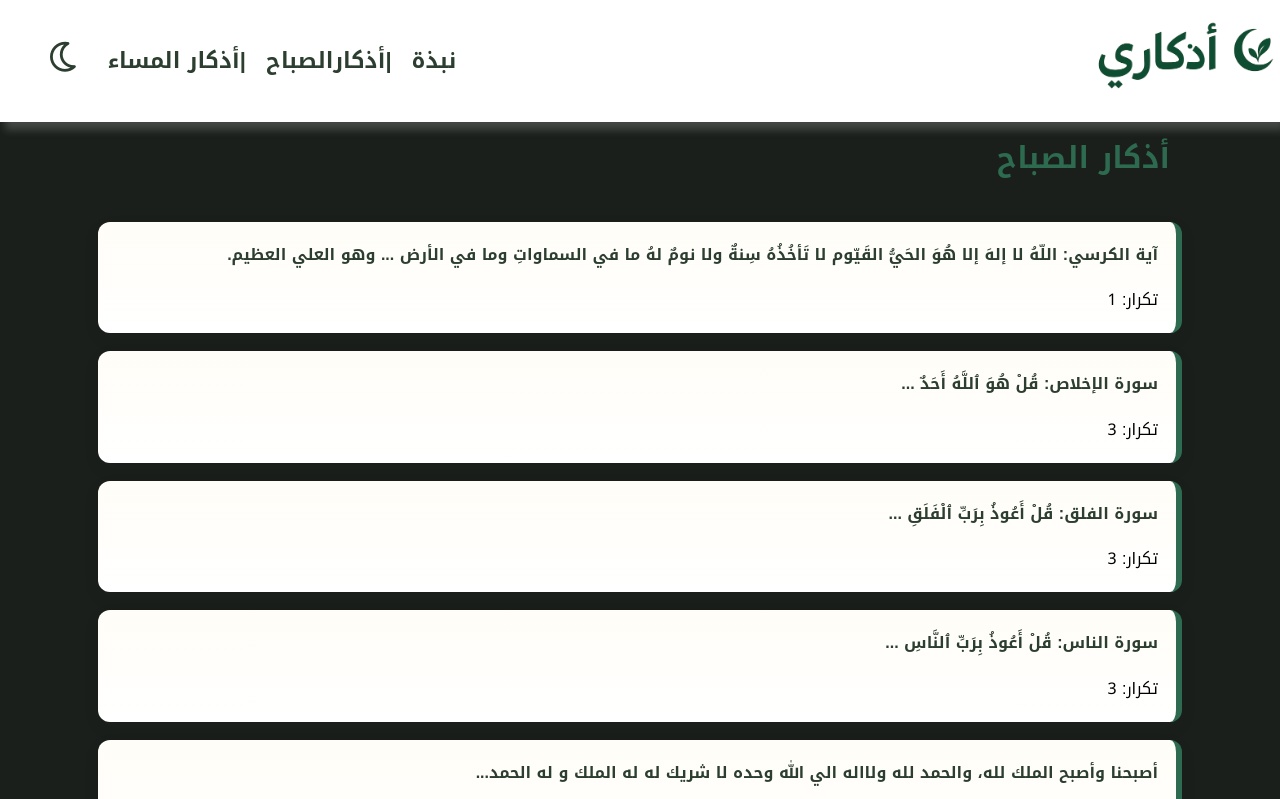
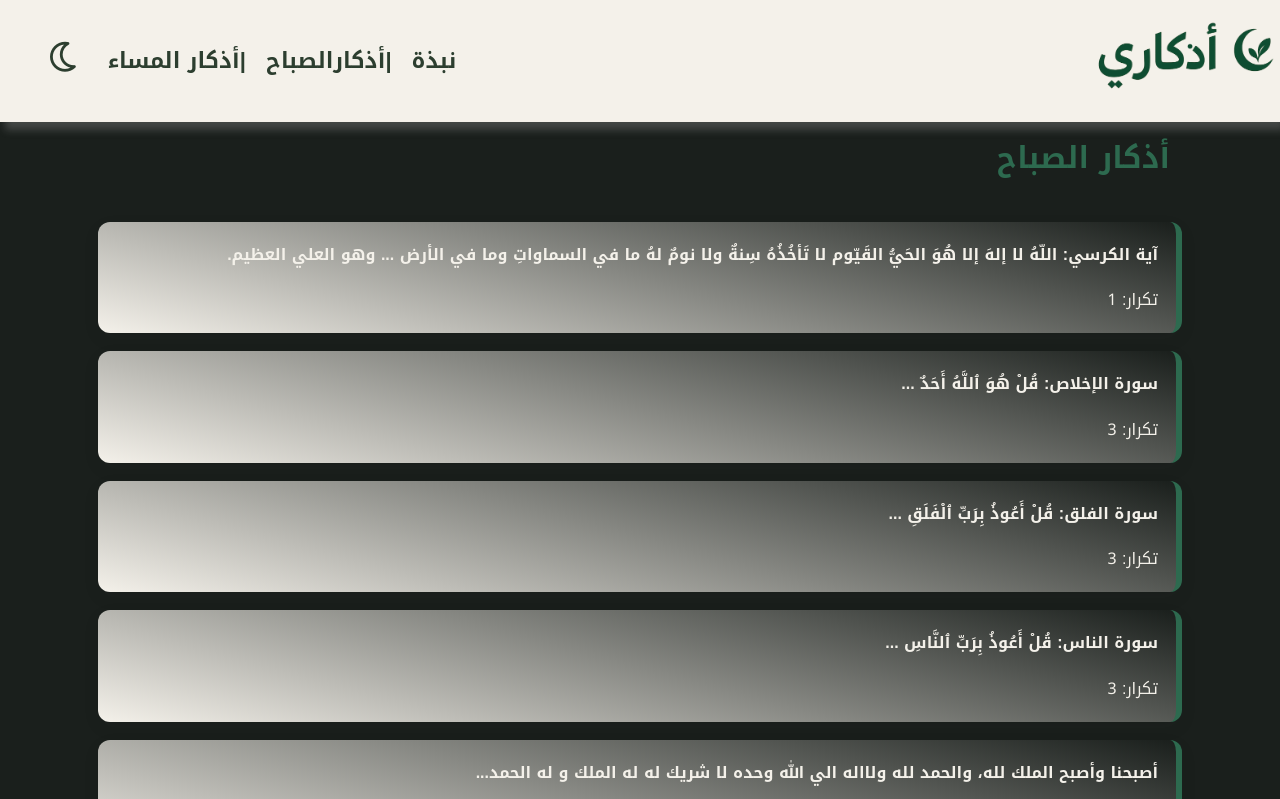
Before and after one commit to ahmedhanymokhtar2011/azkary, a plain HTML site: page index.html in a window 1280 px wide. Both pictures are taken after a click on the icon 68 px from the left and 57 px from the top of the page. Shown: the top 799 px of the page. Drawn offline with Linux system fonts and the light colour scheme.

Commit message:
تعديل جديد على الموقع

```diff
--- a/index.html
+++ b/index.html
@@ -18,7 +18,7 @@
         <ul>
             <li><a href="#"><i onclick="toggleColors()" class="fa-regular fa-moon"></i></a></li>
             <li><a href="#masaa">أذكار المساء<span class="line">|</span></a></li>
-            <li><a href="#masaa">أذكارالصباح<span class="line">|</span></a></li>
+            <li><a href="#sabah">أذكارالصباح<span class="line">|</span></a></li>
             <li><a href="#info">نبذة</a></li>
         </ul>
         </nav>
--- a/main.js
+++ b/main.js
@@ -59,16 +59,7 @@ fetch("adhkar.json")
 
 let body = document.body;
 let isDark = false;// start with light mode
-// change the background color
 
 function toggleColors() {
-  //if it's already dark ,switch back to light
-  if (isDark) {
-    body.style.background = "#f4f1ea";
-  } else {
-    //if it's light ,switch to dark
-        body.style.background = "#1a1f1c";
-  }
-  //flip the state (true <->false)
-  isDark = !isDark;
+  body.classList.toggle("dark");
 }
--- a/style.css
+++ b/style.css
@@ -3,6 +3,7 @@
     margin: 0;
     box-sizing: border-box;
     font-family: "Noto Kufi Arabic",sans-serif;
+    transition: background 0.4s ease, color 0.4s ease;
 }
 
 html {
@@ -21,7 +22,6 @@ html {
 body{
     background: var(--bg);
 }
-
 
 header{
     display: flex;
@@ -71,6 +71,13 @@ nav ul i{
   color: var(--text);
   font-size: 30px;
   padding-right: 20px;
+  transition: 0.3s;
+}
+
+
+nav ul i:hover{
+  color: var(--primary);
+  transform: scale(1.1);
 }
 
 
@@ -173,6 +180,37 @@ line-height: 3;
 }
 
 
+body.dark {
+  background: #1a1f1c; /* خلفية غامقة */
+  color: #f4f1ea;
+}
+
+/* الكروت في الوضع الليلي */
+body.dark .card {
+  background: #202824;
+  color: #f4f1ea;
+  background: linear-gradient(195deg,#1a1f1c,#f4f1ea);
+}
+
+/* النصوص داخل الكروت */
+body.dark .card .card-text {
+  color: #f4f1ea;
+}
+
+body.dark .card .count,
+body.dark .card .source {
+  color: #f4f1ea;
+}
+
+/* الفوتر والهيدر يفضلوا زي ما هم */
+header,
+footer {
+  background: var(--bg); /* يفضلوا على نفس الألوان القديمة */
+  color: var(--text);
+}
+
+
+
 /* responsive */
 @media (max-width: 768px) {
   header{
@@ -190,8 +228,8 @@ line-height: 3;
     padding: 15px 0;
     display: none;
   }
-  nav ul i{
-    font-size: 25px;
+  nav ul a i{
+    font-size: 30px !important;
   }
 .title,
 .foot-title{
```
